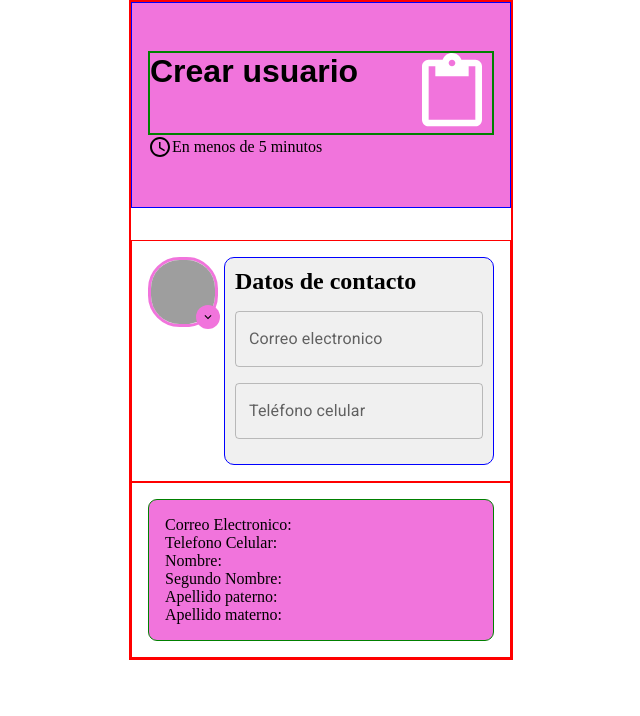
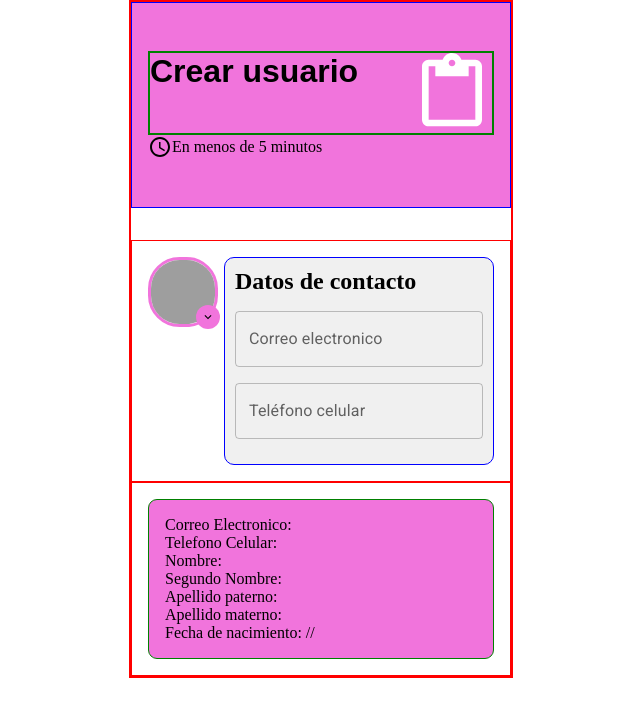
Before and after one commit to rineliniguezsosa/chat, a React (Vite) app in the folder appchat/: page / in a window 1280 px wide. Shown: the top 716 px of the page, without its empty margins (319-959 px from the left). Built offline with nearby package versions, Linux system fonts and the light colour scheme; grey boxes are pictures that could not be loaded.

Commit message:
[FEAT] Estableciendo el campo fecha de nacimiento en el componente AllFormInformation

```diff
--- a/appchat/src/App.tsx
+++ b/appchat/src/App.tsx
@@ -97,6 +97,7 @@ function App() {
         <p>Segundo Nombre: {form.middlename}</p>
         <p>Apellido paterno: {form.paternalsurname}</p>
         <p>Apellido materno: {form.maternalsurname}</p>
+        <p>Fecha de nacimiento: {form.day}/{form.month}/{form.year}</p>
       </AllFormInformation>
       {/* {form.email && form.telefono && <FormInformation></FormInformation>} */}
     </main>
```
